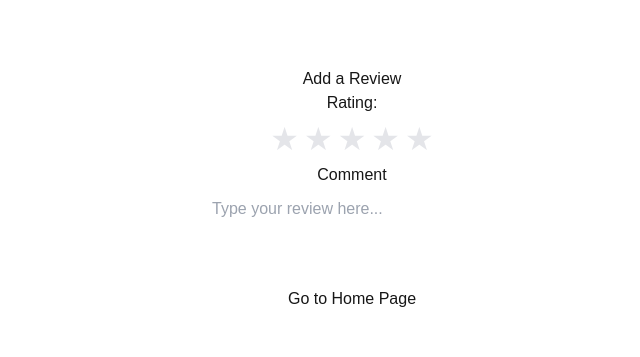
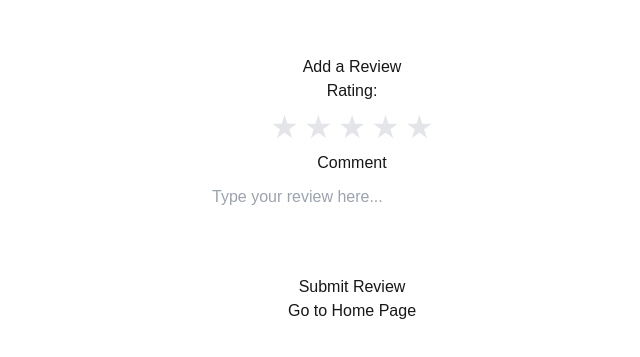
Before and after one commit to batosg/RakutenHackathon, a Next.js app: page /reviews/NewReview in a window 1280 px wide. Shown: the part 211-568 px from the top of the page, without its empty margins (288-928 px from the left). Built offline with nearby package versions, Linux system fonts and the light colour scheme.

Commit message:
new review

```diff
--- a/app/reviews/NewReview/page.tsx
+++ b/app/reviews/NewReview/page.tsx
@@ -4,24 +4,20 @@ import Link from "next/link";
 import React, { useState, useEffect } from "react";
 
 const AddReview = ({
-  onAddReview,
+  onAddReview = (review: { rating: number; comment: string }) => {
+    console.log("Review submitted:", review);
+  },
 }: {
   onAddReview: (review: { rating: number; comment: string }) => void;
 }) => {
   const [rating, setRating] = useState(0);
   const [comment, setComment] = useState("");
 
-  //   useEffect(() => {
-  //     if (rating > 0 && comment.trim()) {
-  //       handleSubmit();
-  //     }
-  //   }, [rating, comment]);
-
-  //   const handleSubmit = () => {
-  //     onAddReview({ rating, comment });
-  //     setRating(0);
-  //     setComment("");
-  //   };
+  const handleSubmit = () => {
+    onAddReview({ rating, comment });
+    setRating(0);
+    setComment("");
+  };
 
   return (
     <div className="add-review">
@@ -53,6 +49,7 @@ const AddReview = ({
           onChange={(e) => setComment(e.target.value)}
           placeholder="Type your review here..."
         />
+        <button onClick={handleSubmit}>Submit Review</button>
         <Link href="../../">Go to Home Page</Link>
       </div>
     </div>
```
